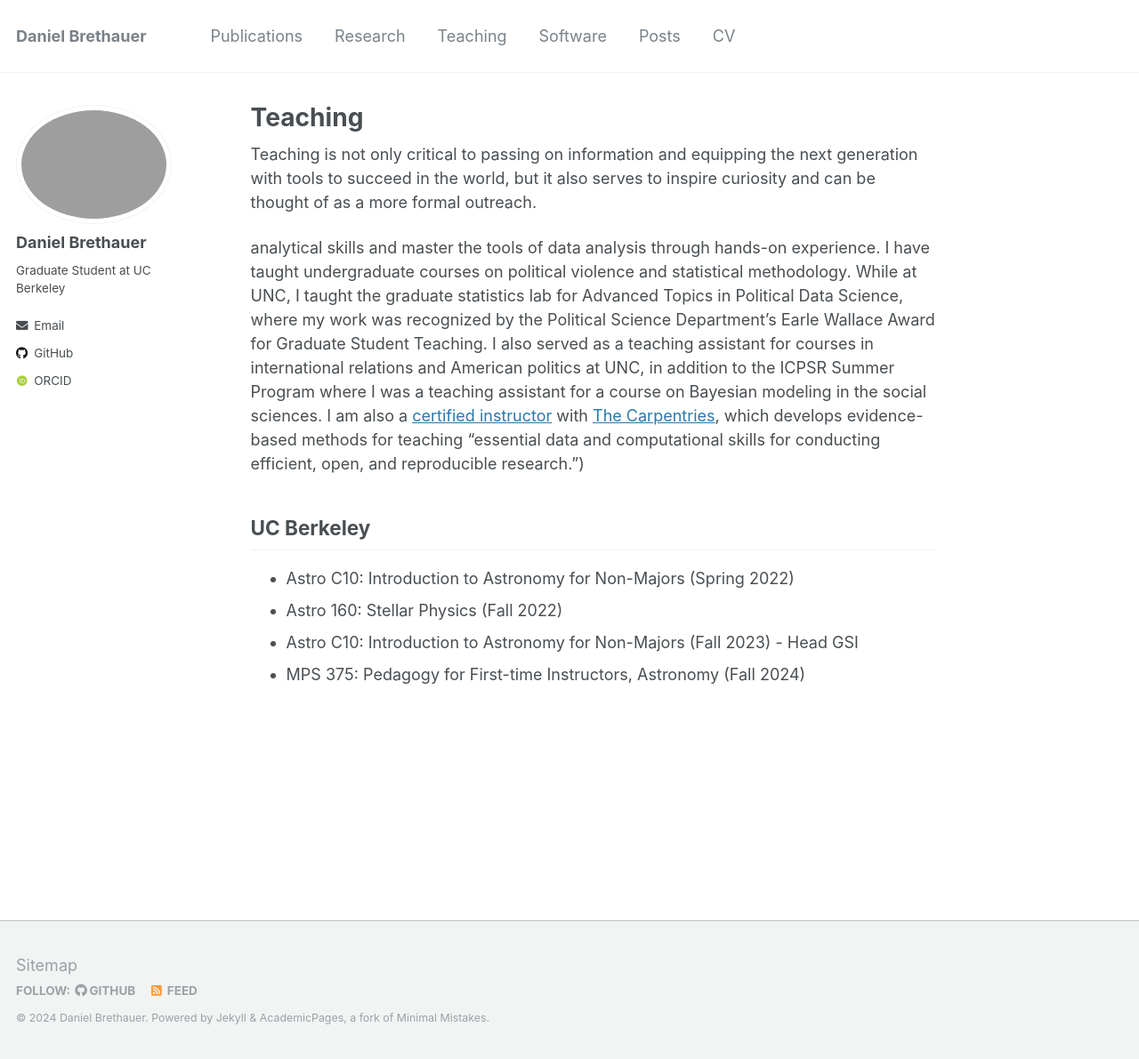
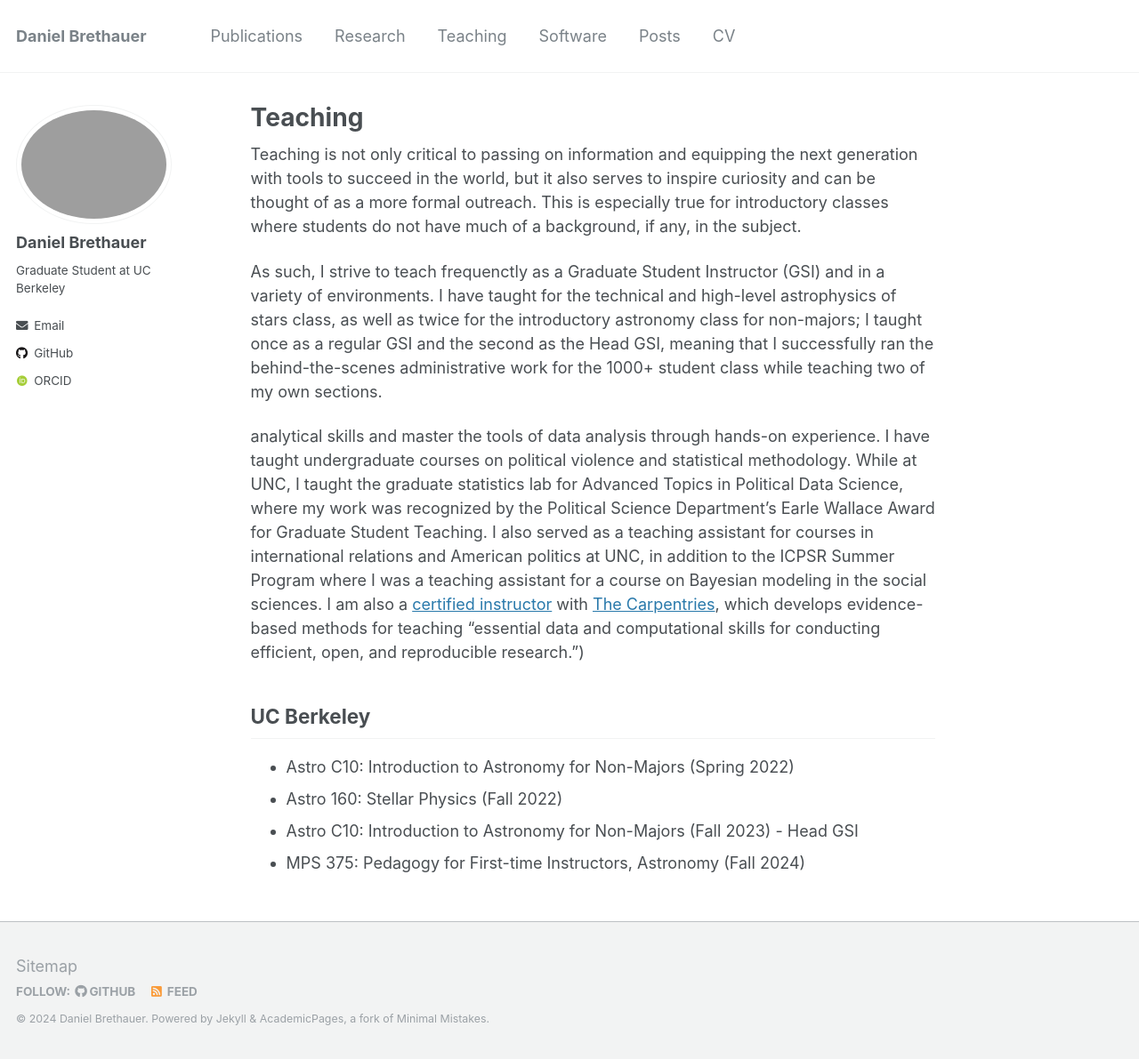
Before and after one commit to dbrethauer/dbrethauer.github.io, a Jekyll site: the page built from _pages/teaching.md, in a window 1280 px wide and 1191 px high. Shown: the whole window at 89% size. Built offline with Jekyll 4.4.1, drawn with Linux system fonts in a browser that asks for light colours; some web fonts are replaced.

Commit message:
Update teaching.md

```diff
--- a/_pages/teaching.md
+++ b/_pages/teaching.md
@@ -4,6 +4,10 @@ title: "Teaching"
 ---
 
 Teaching is not only critical to passing on information and equipping the next generation with tools to succeed in the world, but it also serves to inspire curiosity and can be thought of as a more formal outreach.
+This is especially true for introductory classes where students do not have much of a background, if any, in the subject.
+
+As such, I strive to teach frequenctly as a Graduate Student Instructor (GSI) and in a variety of environments. I have taught for the technical and high-level astrophysics of stars class, as well as twice for the introductory astronomy class for non-majors; I taught once as a regular GSI and the second as the Head GSI, meaning that I successfully ran the behind-the-scenes administrative work for the 1000+ student class while teaching two of my own sections.
+
 
 [comment]: <> (Research plays a central role in my teaching as students improve their
 analytical skills and master the tools of data analysis through hands-on
```
